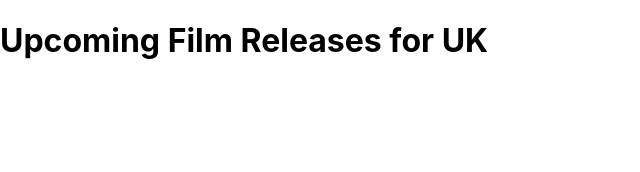
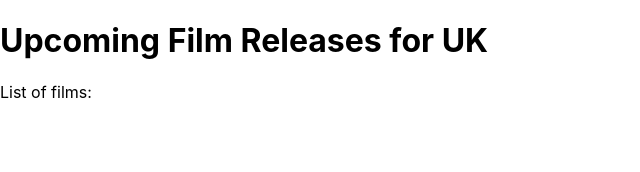
Before and after one commit to AnitaSafar/multiple_components_imdb_hw, a React (Create React App) app in the folder imdb/: page / in a window 1280 px wide. Shown: the top 172 px of the page, without its empty margins (0-640 px from the left). Built offline with nearby package versions, Linux system fonts and the light colour scheme.

Commit message:
components directory created, FilmList component added, rendered by FilmReleases

```diff
--- /dev/null
+++ b/imdb/src/components/FilmList.js
@@ -0,0 +1,9 @@
+import React from "react";
+
+const FilmList = () => {
+    return(
+        <p>List of films:</p>
+    );
+};
+
+export default FilmList;
--- a/imdb/src/containers/FilmReleases.js
+++ b/imdb/src/containers/FilmReleases.js
@@ -1,8 +1,12 @@
 import React from "react";
+import FilmList from "../components/FilmList";
 
 const FilmReleases = () => {
     return(
-        <h1>Upcoming Film Releases for UK</h1>
+        <>
+            <h1>Upcoming Film Releases for UK</h1>
+            <FilmList/>
+        </>
     );
 };
 
```
